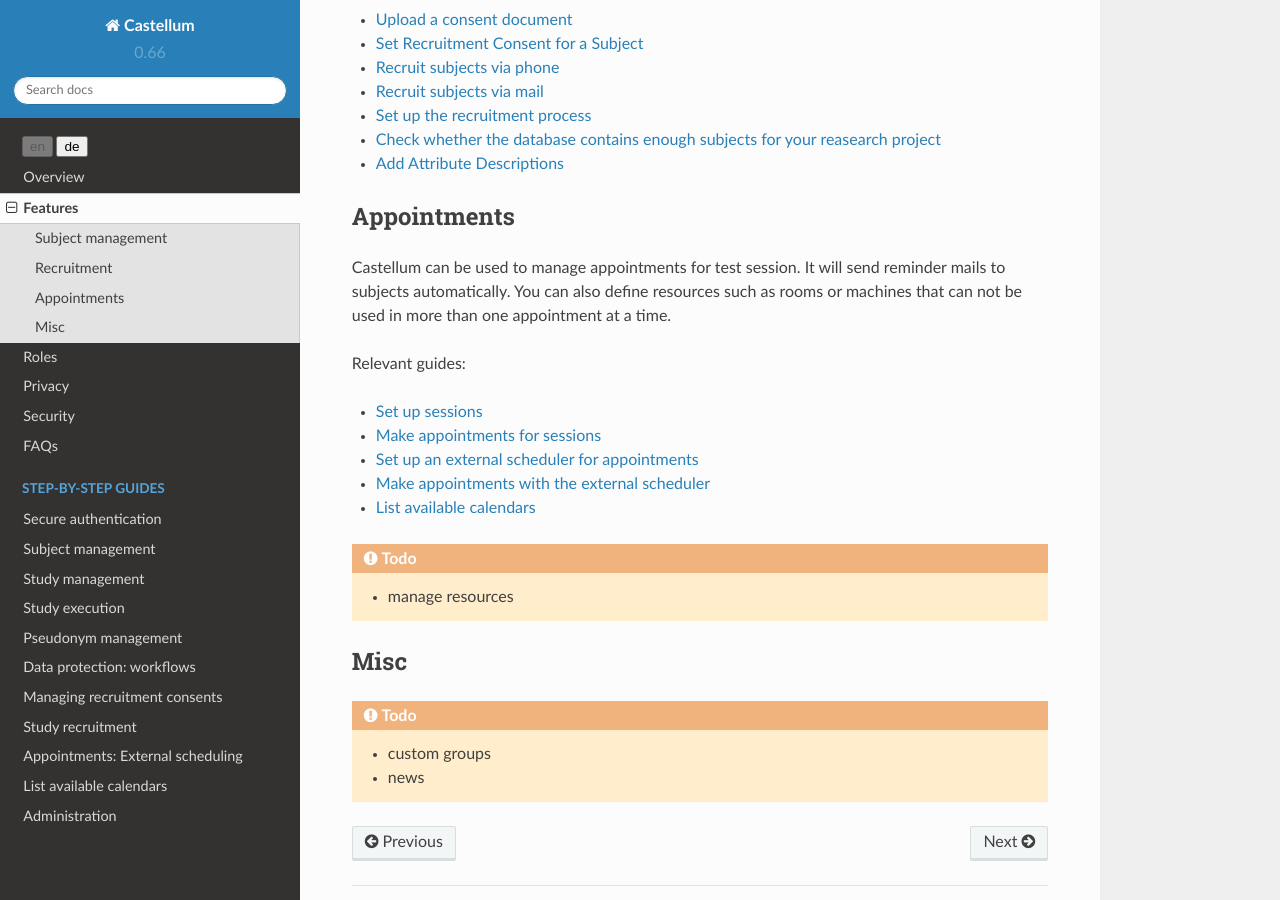
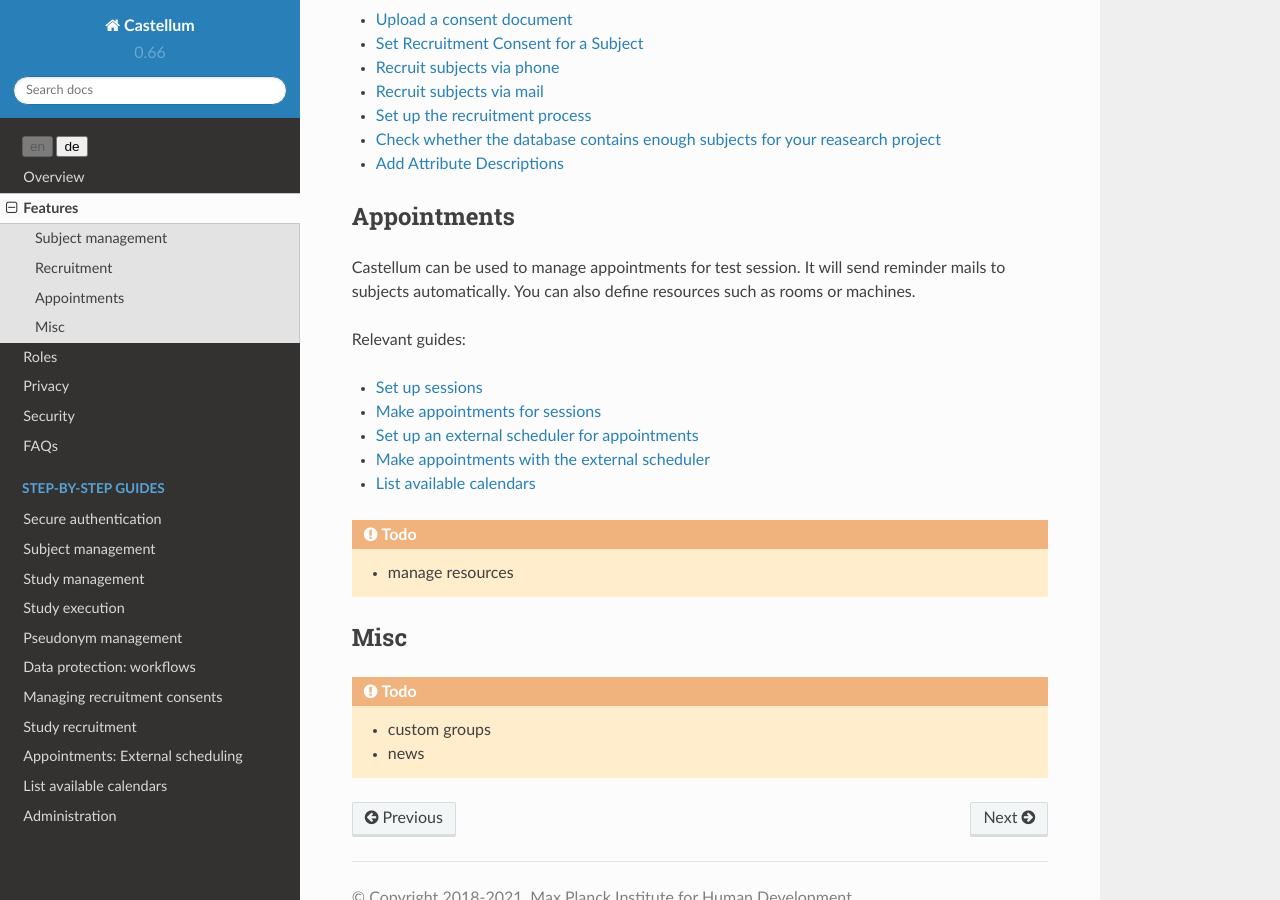
Before and after one commit to DouglasNeuroInformatics/castellum, a Sphinx documentation site: the page built from source/features.rst, in a window 1280 px wide and 900 px high, scrolled down 989 px. Built offline with Sphinx 7.4.7 and the Read the Docs theme 2.0.0, drawn with Linux system fonts in a browser that asks for light colours.

Commit message:
rm statement that resource usage cannot overlap
no longer true since https://git.mpib-berlin.mpg.de/castellum/castellum/-/merge_requests/2135

```diff
--- a/source/features.rst
+++ b/source/features.rst
@@ -52,7 +52,7 @@ Appointments
 
 Castellum can be used to manage appointments for test session. It will send
 reminder mails to subjects automatically. You can also define resources such as
-rooms or machines that can not be used in more than one appointment at a time.
+rooms or machines.
 
 Relevant guides:
 
```
